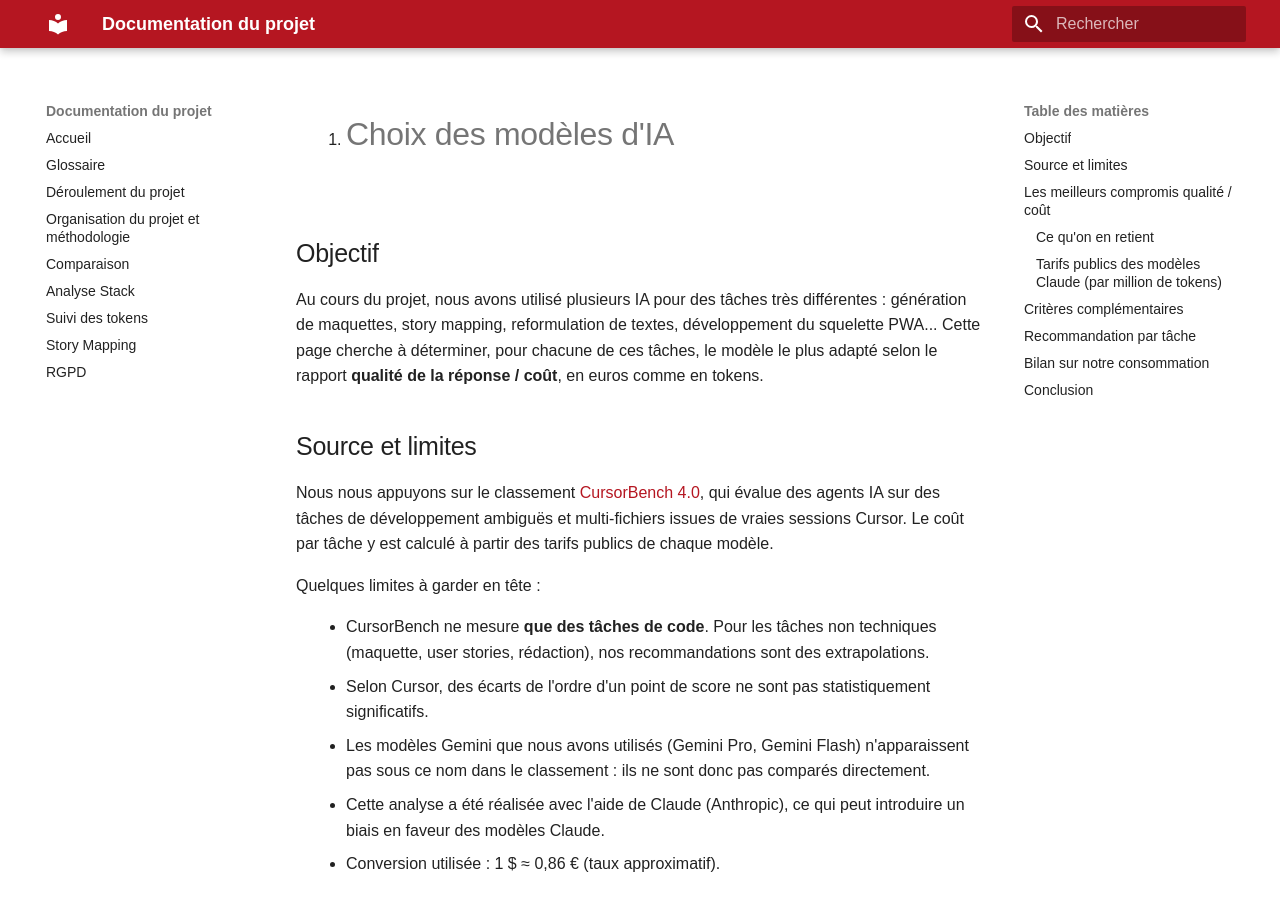
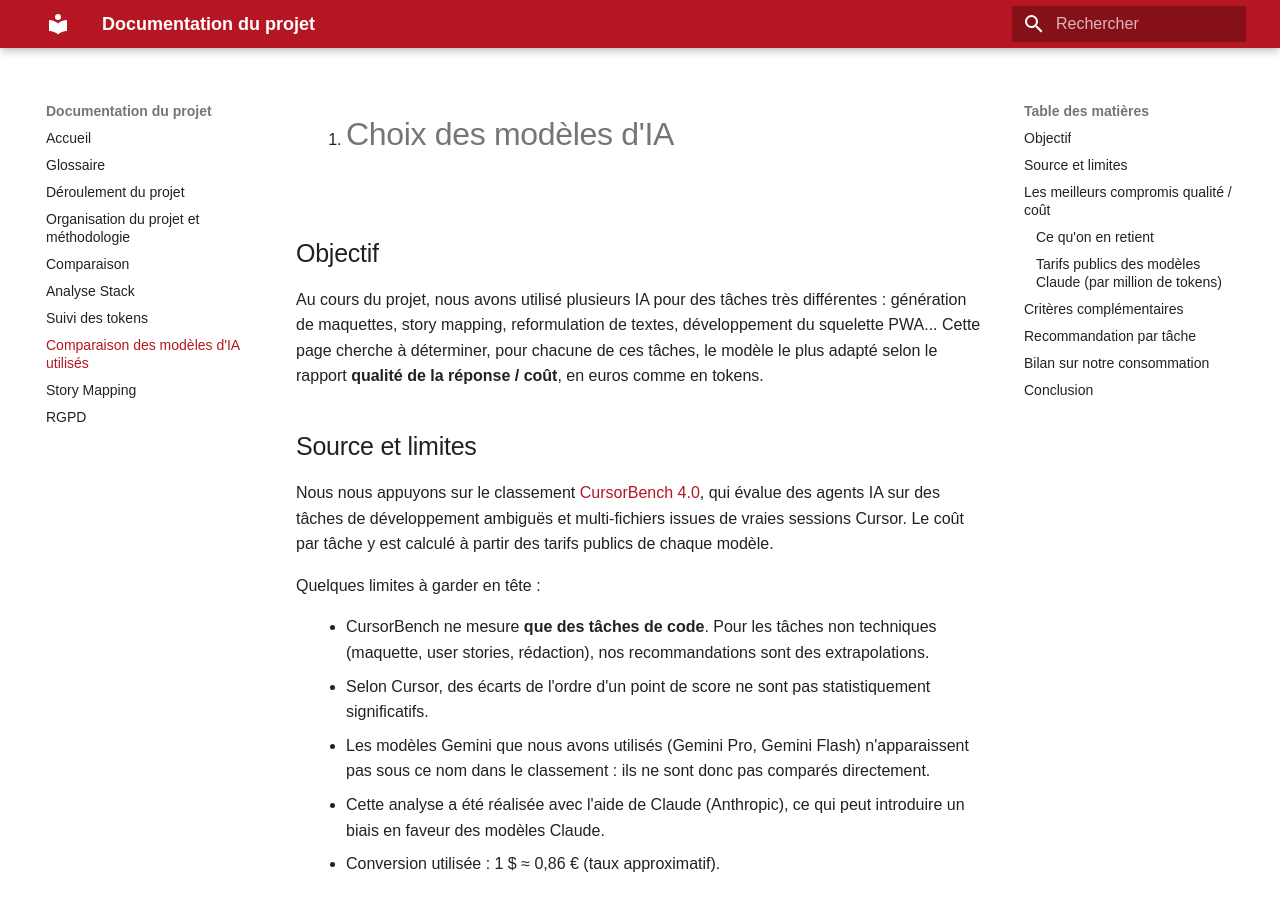
Before and after one commit to Les-Baroudeurs-du-Bit/mkdocs, an MkDocs documentation site: the page built from docs/modeles-ia.md, in a window 1280 px wide and 900 px high. Built offline with MkDocs 1.6.1 and Material for MkDocs 9.7.7, drawn with Linux system fonts in a browser that asks for light colours; some web fonts are replaced.

Commit message:
Ajout d'un markdown au mkdocs
Ajout du markdown de comparaison des modèles d'IA dans le mkdocs.

```diff
--- a/mkdocs.yml
+++ b/mkdocs.yml
@@ -22,5 +22,6 @@ nav:
   - Comparaison: tab-comparatifs.md
   - "Analyse Stack": comp-stack.md
   - "Suivi des tokens": tab-tokens.md
+  - "Comparaison des modèles d'IA utilisés": modeles-ia.md
   - "Story Mapping": story-mapping.md
   - "RGPD": RGPD.md
```
